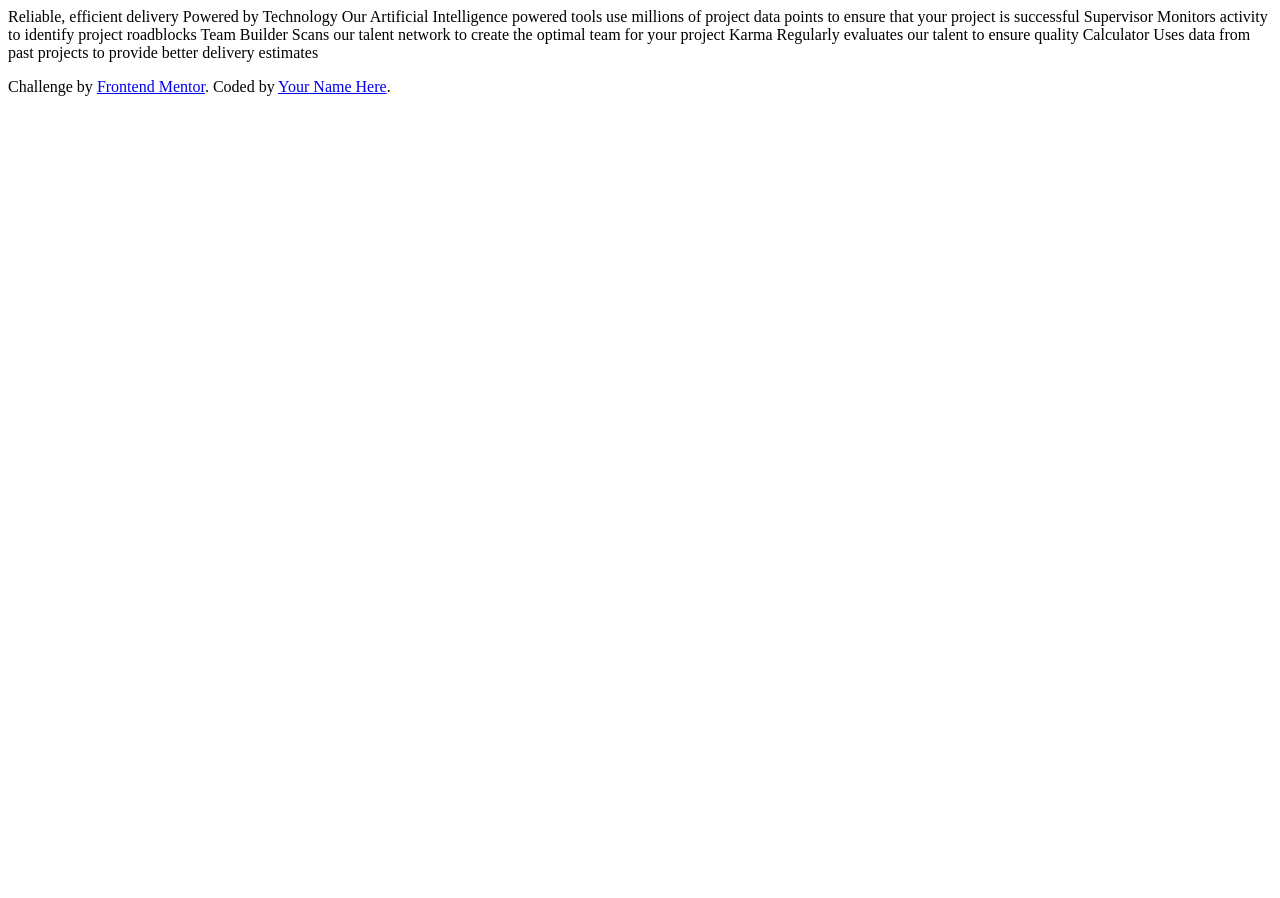
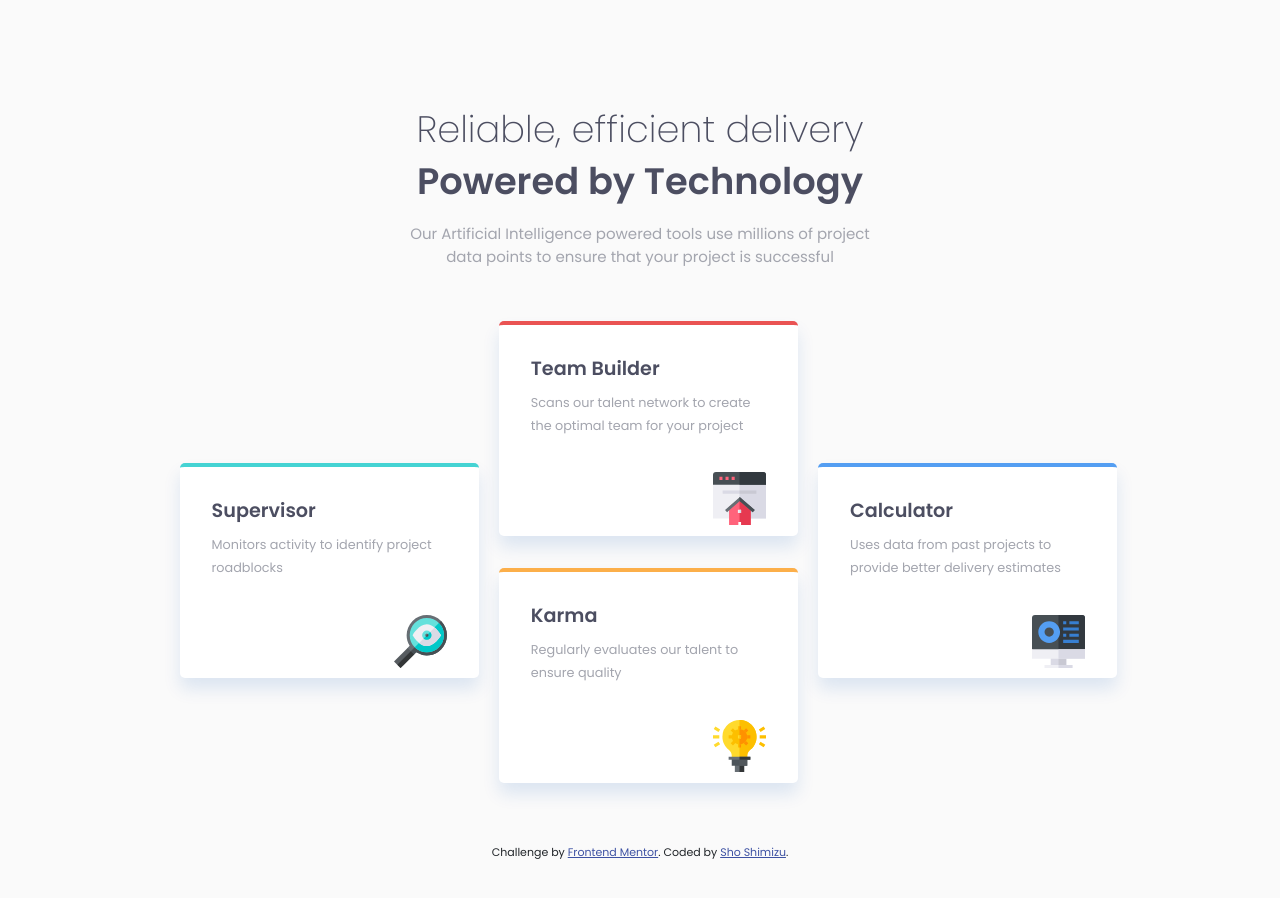
Before and after one commit to JaJamaRu14/four-cards, a plain HTML site: page index.html in a window 1280 px wide. Before the commit the page ends 800 px from the top, so only its background shows below. Drawn offline with nearby package versions, Linux system fonts and the light colour scheme.

Commit message:
modified index.html and main.css

```diff
--- a/index.html
+++ b/index.html
@@ -12,26 +12,122 @@
       href="./images/favicon-32x32.png"
     />
 
-    <title>Frontend Mentor | Four card feature section</title>
+    <title>Four Cards</title>
 
+    <!-- Google Fonts -->
+    <link rel="preconnect" href="https://fonts.gstatic.com" />
+    <link
+      href="https://fonts.googleapis.com/css2?family=Poppins:wght@200;400;600&display=swap"
+      rel="stylesheet"
+    />
+    <!-- Bootstrap CSS -->
+    <link
+      href="https://cdn.jsdelivr.net/npm/bootstrap@5.0.0-beta2/dist/css/bootstrap.min.css"
+      rel="stylesheet"
+      integrity="sha384-BmbxuPwQa2lc/FVzBcNJ7UAyJxM6wuqIj61tLrc4wSX0szH/Ev+nYRRuWlolflfl"
+      crossorigin="anonymous"
+    />
+    <!-- Custom Stylesheet -->
     <link rel="stylesheet" href="main.css" />
   </head>
   <body>
-    Reliable, efficient delivery Powered by Technology Our Artificial
-    Intelligence powered tools use millions of project data points to ensure
-    that your project is successful Supervisor Monitors activity to identify
-    project roadblocks Team Builder Scans our talent network to create the
-    optimal team for your project Karma Regularly evaluates our talent to ensure
-    quality Calculator Uses data from past projects to provide better delivery
-    estimates
+    <header>
+      <div class="row justify-content-center">
+        <div class="col-12 col-lg-6">
+          <h1 class="heading-title">
+            Reliable, efficient delivery<br />
+            <span>Powered by Technology</span>
+          </h1>
+          <p class="heading-description">
+            Our Artificial Intelligence powered tools use millions of project
+            data points to ensure that your project is successful
+          </p>
+        </div>
+      </div>
+    </header>
+
+    <main class="container">
+      <div class="row align-items-center card-container">
+        <div class="col-12 col-lg-4 card-box">
+          <div class="four-card cyan">
+            <h2 class="card-title">Supervisor</h2>
+            <p class="card-description">
+              Monitors activity to identify project roadblocks
+            </p>
+            <div class="row">
+              <div class="col-12 text-end">
+                <img
+                  src="./images/icon-supervisor.svg"
+                  alt=""
+                  class="card-img"
+                />
+              </div>
+            </div>
+          </div>
+        </div>
+        <div class="col-12 col-lg-4 card-box">
+          <div class="four-card red">
+            <h2 class="card-title">Team Builder</h2>
+            <p class="card-description">
+              Scans our talent network to create the optimal team for your
+              project
+            </p>
+            <div class="row">
+              <div class="col-12 text-end">
+                <img
+                  src="./images/icon-team-builder.svg"
+                  alt=""
+                  class="card-img"
+                />
+              </div>
+            </div>
+          </div>
+          <div class="four-card orange">
+            <h2 class="card-title">Karma</h2>
+            <p class="card-description">
+              Regularly evaluates our talent to ensure quality
+            </p>
+            <div class="row">
+              <div class="col-12 text-end">
+                <img src="./images/icon-karma.svg" alt="" class="card-img" />
+              </div>
+            </div>
+          </div>
+        </div>
+        <div class="col-12 col-lg-4 card-box">
+          <div class="four-card blue">
+            <h2 class="card-title">Calculator</h2>
+            <p class="card-description">
+              Uses data from past projects to provide better delivery estimates
+            </p>
+            <div class="row">
+              <div class="col-12 text-end">
+                <img
+                  src="./images/icon-calculator.svg"
+                  alt=""
+                  class="card-img"
+                />
+              </div>
+            </div>
+          </div>
+        </div>
+      </div>
+    </main>
 
     <footer>
       <p class="attribution">
         Challenge by
         <a href="https://www.frontendmentor.io?ref=challenge" target="_blank"
           >Frontend Mentor</a
-        >. Coded by <a href="#">Your Name Here</a>.
+        >. Coded by <a href="#">Sho Shimizu</a>.
       </p>
     </footer>
+
+    <!-- Bootstrap JS -->
+    <script
+      src="https://cdn.jsdelivr.net/npm/bootstrap@5.0.0-beta2/dist/js/bootstrap.bundle.min.js"
+      integrity="sha384-b5kHyXgcpbZJO/tY9Ul7kGkf1S0CWuKcCD38l8YkeH8z8QjE0GmW1gYU5S9FOnJ0"
+      crossorigin="anonymous"
+    ></script>
   </body>
 </html>
--- a/main.css
+++ b/main.css
@@ -0,0 +1,172 @@
+body {
+  background-color: hsl(0, 0%, 98%);
+  font-family: "Poppins", sans-serif;
+  font-size: 15px;
+  width: 100vw;
+  height: 100vh;
+  overflow: hidden;
+}
+
+header {
+  text-align: center;
+  margin: 6.5rem 0 3rem 0;
+}
+
+.heading-title {
+  font-size: 2.3rem;
+  font-weight: 200;
+  color: hsl(234, 12%, 34%);
+  line-height: 1.4;
+  margin-bottom: 1rem;
+}
+
+.heading-title > span {
+  font-weight: 600;
+}
+
+.heading-description {
+  color: hsl(229, 6%, 66%);
+  /* width: 75%; */
+  padding: 0 4.95rem;
+}
+
+main {
+  height: 60%;
+}
+
+.card-container {
+  height: 100%;
+}
+
+.card-box {
+  height: 76%;
+}
+
+.four-card {
+  background-color: white;
+  width: 84%;
+  height: 59%;
+  border-radius: 5px;
+  box-shadow: 0px 11px 17px rgba(5, 86, 179, 0.123);
+  padding: 2rem 2rem 0 2rem;
+}
+
+.card-title {
+  color: hsl(234, 12%, 34%);
+  font-size: 1.2rem;
+  font-weight: 600;
+  margin-bottom: 0.7rem;
+}
+
+.card-description {
+  color: hsl(229, 6%, 66%);
+  font-size: 0.8rem;
+  line-height: 1.8;
+  margin-bottom: 2.2rem;
+}
+
+.card-img {
+  width: 22.5%;
+  /* height: 18%; */
+}
+
+.cyan {
+  border-top: 4px solid hsl(180, 62%, 55%);
+  margin-top: 4.6rem;
+  margin-left: 6.1rem;
+}
+
+.red {
+  border-top: 4px solid hsl(0, 78%, 62%);
+  margin-top: -4.3rem;
+  margin-left: 2.3rem;
+}
+
+.orange {
+  border-top: 4px solid hsl(34, 97%, 64%);
+  margin-top: 2rem;
+  margin-left: 2.3rem;
+}
+
+.blue {
+  border-top: 4px solid hsl(212, 86%, 64%);
+  margin-top: 4.6rem;
+  margin-left: -1.5rem;
+}
+
+footer {
+  margin-top: 2rem;
+}
+
+.attribution {
+  font-size: 11px;
+  text-align: center;
+}
+
+.attribution a {
+  color: hsl(228, 45%, 44%);
+}
+
+@media (max-width: 400px) {
+  body {
+    overflow: scroll;
+  }
+
+  header {
+    margin: 3.5rem 0 3rem 0;
+  }
+
+  .heading-title {
+    font-size: 1.5rem;
+    line-height: 1.5;
+    margin-bottom: 1rem;
+  }
+
+  .heading-description {
+    padding: 0 2rem;
+  }
+
+  .card-box {
+    height: 55%;
+  }
+
+  .four-card {
+    height: 80%;
+    width: 88%;
+    padding: 1.5rem 1rem 0 2rem;
+  }
+
+  .card-title {
+    margin-bottom: 0.4rem;
+  }
+
+  .card-img {
+    width: 20%;
+    /* height: 18%; */
+  }
+
+  .cyan {
+    margin-top: 0.8rem;
+    margin-left: 1.41rem;
+  }
+
+  .red {
+    margin-top: -1rem;
+    margin-left: 1.41rem;
+  }
+
+  .orange {
+    margin-top: 1.5rem;
+    margin-left: 1.41em;
+  }
+
+  .blue {
+    margin-top: 12rem;
+    margin-left: 1.41rem;
+  }
+
+  footer {
+    margin-top: 31rem;
+    padding-bottom: 0.3rem;
+  }
+}
```
